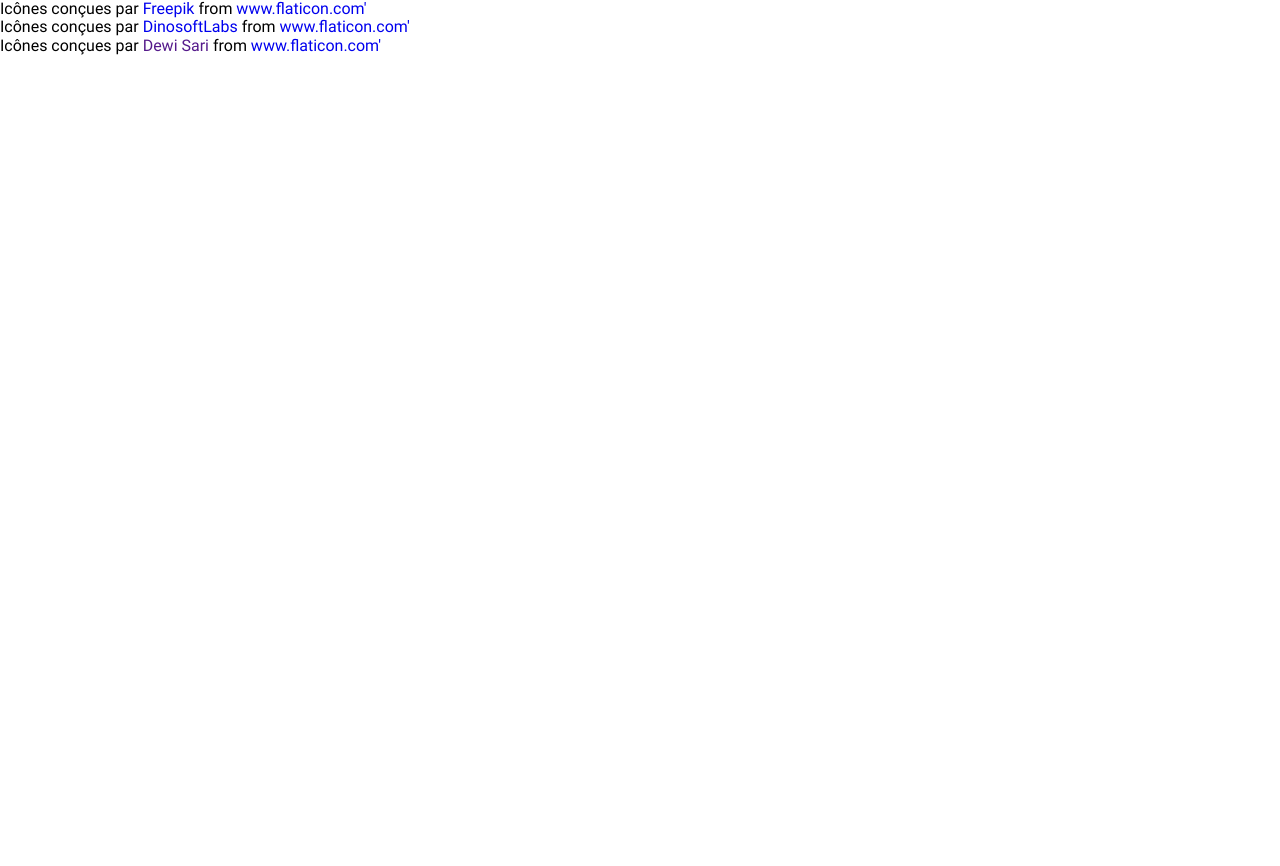
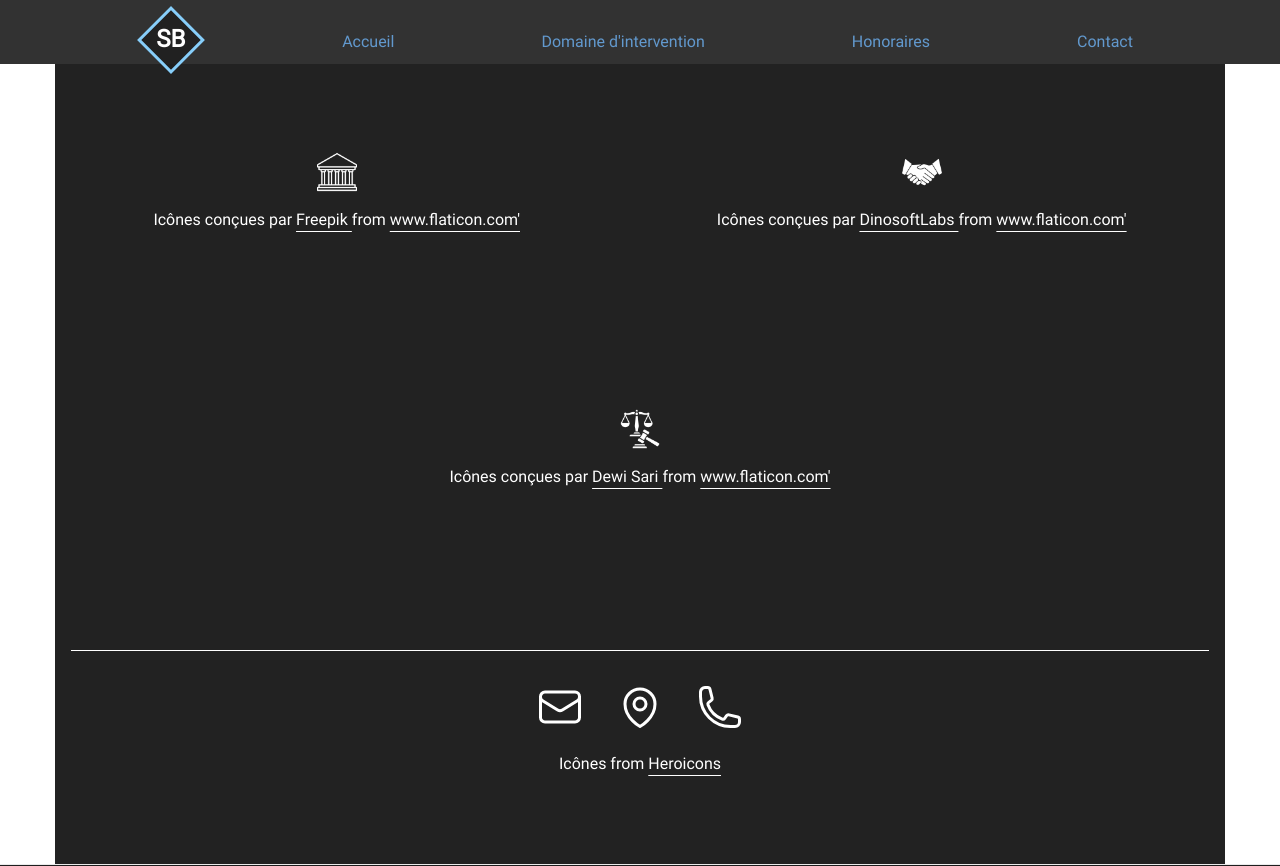
Before and after one commit to AlexisLeray/solene_beaumont, a Next.js app: page /credits in a window 1280 px wide. Shown: the top 866 px of the page. Before the commit the page ends 800 px from the top, so only its background shows below. Built offline with nearby package versions, Linux system fonts and the light colour scheme.

Commit message:
correction du format justifié des paragraphe, mise en place de la page crédits

```diff
--- a/components/Navbar.jsx
+++ b/components/Navbar.jsx
@@ -6,9 +6,9 @@
 
 const MENU_LIST = [
   { text: "Accueil", href: "/" },
-  { text: "Domaine d'intervention", href: "#domaine" },
-  { text: "Honoraires", href: "#honoraire" },
-  { text: "Contact", href: "#contact" },
+  { text: "Domaine d'intervention", href: "/#domaine" },
+  { text: "Honoraires", href: "/#honoraire" },
+  { text: "Contact", href: "/#contact" },
 ];
 
 
--- a/components/contact.jsx
+++ b/components/contact.jsx
@@ -5,8 +5,6 @@
 export default function Contact () {
     return (
         <div>
-
-        {/* <section id="contact"className={`${style.contact} container`}>  */}
         <section id="contact" className={style.contact}>
             <header className="component__header">
                 <h2>Contact</h2>
--- a/pages/credits.js
+++ b/pages/credits.js
@@ -1,10 +1,73 @@
+
+import Footer from "../components/Footer";
+import Navbar from "../components/Navbar";
+import style from '../styles/Credits.module.css'
 export default function Credits () {
     return(
         <div>
-            <div> Icônes conçues par <a href="https://www.freepik.com" title="Freepik"> Freepik </a> from <a href="https://www.flaticon.com/fr/" title="Flaticon">www.flaticon.com'</a></div>
-            <div> Icônes conçues par <a href="https://www.flaticon.com/fr/auteurs/dinosoftlabs" title="DinosoftLabs"> DinosoftLabs </a> from <a href="https://www.flaticon.com/fr/" title="Flaticon">www.flaticon.com'</a></div>
-            <div> Icônes conçues par <a href="" title="Dewi Sari"> Dewi Sari </a> from <a href="https://www.flaticon.com/fr/" title="Flaticon">www.flaticon.com'</a></div>
+            <header>
+                <Navbar/>
+            </header>
+            <main className={`${style.credit__main_content} component__main_content  container`}>
 
+
+                {/* icone tribunal */}
+
+                    <div className={style.credit__main_content_icon}>
+                        <img src="/images/tribunal2.png" alt="icone de tribunal" className={style.content__icon}/>
+                        <p>Icônes conçues par <a href="https://www.freepik.com" title="Freepik"> Freepik </a> from <a href="https://www.flaticon.com/fr/" title="Flaticon">www.flaticon.com'</a></p>
+                    </div>
+
+               {/* poignée de main  */}
+                <div className={style.credit__main_content_icon}>
+
+                        <img src="/images/poignee-de-main.png" alt="poignée de main" className={style.content__icon}/>
+                        <p>Icônes conçues par <a href="https://www.flaticon.com/fr/auteurs/dinosoftlabs" title="DinosoftLabs"> DinosoftLabs </a> from <a href="https://www.flaticon.com/fr/" title="Flaticon">www.flaticon.com'</a></p>
+
+                </div>
+               {/* icone justice */}
+
+                    <div className={style.credit__main_content_icon}>
+                        <img src="/images/justice.png" alt="marteau de justice" className={style.content__icon}/>
+                        <p>Icônes conçues par <a href="" title="Dewi Sari"> Dewi Sari </a> from <a href="https://www.flaticon.com/fr/" title="Flaticon">www.flaticon.com'</a></p>
+                    </div>
+
+                    <div className={style.credit__main_content_svg}>
+                        {/* <div> */}
+                        <svg xmlns="http://www.w3.org/2000/svg"
+                            fill="none" viewBox="0 0 24 24"
+                            strokeWidth={1.5}
+                            stroke="currentColor"
+                            className={style.credit__main__mail_icon}
+                            >
+                            <path
+                                strokeLinecap="round"
+                                strokeLinejoin="round"
+                                d="M21.75 6.75v10.5a2.25 2.25 0 01-2.25 2.25h-15a2.25 2.25 0 01-2.25-2.25V6.75m19.5 0A2.25 2.25 0 0019.5 4.5h-15a2.25 2.25 0 00-2.25 2.25m19.5 0v.243a2.25 2.25 0 01-1.07 1.916l-7.5 4.615a2.25 2.25 0 01-2.36 0L3.32 8.91a2.25 2.25 0 01-1.07-1.916V6.75"
+                                className="contact__main_mail-icon"/>
+                        </svg>
+                        <svg xmlns="http://www.w3.org/2000/svg" fill="none" viewBox="0 0 24 24" strokeWidth={1.5} stroke="currentColor" className={style.credit__main__location_icon}>
+                            <path strokeLinecap="round" strokeLinejoin="round" d="M15 10.5a3 3 0 11-6 0 3 3 0 016 0z" />
+                            <path strokeLinecap="round" strokeLinejoin="round" d="M19.5 10.5c0 7.142-7.5 11.25-7.5 11.25S4.5 17.642 4.5 10.5a7.5 7.5 0 1115 0z" />
+                        </svg>
+                        <svg xmlns="http://www.w3.org/2000/svg"
+                            fill="none"
+                            viewBox="0 0 24 24"
+                            strokeWidth={1.5}
+                            stroke="currentColor"
+                            className={style.credit__main__phone_icon}>
+                            <path
+                                strokeLinecap="round"
+                                strokeLinejoin="round"
+                                d="M2.25 6.75c0 8.284 6.716 15 15 15h2.25a2.25 2.25 0 002.25-2.25v-1.372c0-.516-.351-.966-.852-1.091l-4.423-1.106c-.44-.11-.902.055-1.173.417l-.97 1.293c-.282.376-.769.542-1.21.38a12.035 12.035 0 01-7.143-7.143c-.162-.441.004-.928.38-1.21l1.293-.97c.363-.271.527-.734.417-1.173L6.963 3.102a1.125 1.125 0 00-1.091-.852H4.5A2.25 2.25 0 002.25 4.5v2.25z"
+                            />
+                        </svg>
+                        {/* </div> */}
+                        <p>Icônes from <a href="https://heroicons.com/">Heroicons</a></p>
+                    </div>
+
+             </main>
+            <Footer/>
         </div>
         )
 }
--- a/styles/Contact.module.css
+++ b/styles/Contact.module.css
@@ -56,6 +56,9 @@
         align-content: center;
         padding: 0 0 1rem 0
     }
+    .contact__main_content p {
+        text-align: center;
+    }
     .contact__info_mail{
         grid-column: 1;
     }
@@ -82,7 +85,8 @@
     }
     .contact__info__phone_number p:nth-child(1):after {
         content: "/";
-        margin: 1.5rem
+        margin: 1.5rem;
+
     }
     .contact__info__phone_number p {
         margin-bottom: 0
--- /dev/null
+++ b/styles/Credits.module.css
@@ -0,0 +1,63 @@
+.credit__main_content {
+
+    height: 100vh;
+
+    display:flex;
+    justify-content: space-around;
+    align-items: center;
+    gap: 2rem;
+    flex-wrap: wrap;
+    /* display: grid;
+    grid-template-columns: repeat(3fr, 1fr);
+    grid-template-rows: repeat(2fr, 1fr); */
+    /* background-color: black;
+    color: white */
+}
+.credit__main_content a {
+    color: white;
+    text-decoration: underline;
+    text-underline-offset: 0.4rem
+
+}
+.credit__main_content div{
+
+    text-align: center;
+    /* width: auto */
+
+}
+.credit__main_content_icon {
+    display: flex;
+    justify-content: center;
+    align-items: center;
+    flex-direction: column;
+    width: auto;
+    grid-column: 1 3
+}
+.credit__main_content_icon p{
+    text-align: center;
+    margin-top: 0
+}
+.content__icon {
+    height: 100%;
+    width: 2.5rem;
+    margin: 1rem;
+    top: 0
+}
+.credit__main_content_svg {
+    /* display: flex;
+    justify-content: center;
+    align-items: center; */
+    width: 100%;
+    border-top: 1px solid white;
+    padding-top: 2rem
+}
+.credit__main_content_svg p {
+    text-align: center;
+}
+.credit__main_content_svg svg {
+    width: 3rem;
+    margin-left: 2rem;
+}
+.credit__main_content_svg svg:nth-child(1) {
+    margin-left: 0;
+}
--- a/styles/Domaine.module.css
+++ b/styles/Domaine.module.css
@@ -1,5 +1,4 @@
 .domaine__main__content {
-
     display: flex;
     flex-direction: column;
     align-items: center;
--- a/styles/Fees.module.css
+++ b/styles/Fees.module.css
@@ -6,6 +6,3 @@
     margin: auto
 
 }
-.header {
-
-}
--- a/styles/Footer.module.css
+++ b/styles/Footer.module.css
@@ -25,7 +25,6 @@
   height: 4rem;
   border: 3px solid var(--main-color);
   transform: rotate(45deg);
-  margin:
 }
 .footer__logo_content {
   transform: rotate(-45deg);
--- a/styles/globals.css
+++ b/styles/globals.css
@@ -93,7 +93,7 @@
   font-family: roboto;
   font-size: 1rem;
   line-height: 1.5;
-  text-align: jusitfy;
+  text-align: justify;
 }
 li {
   font-family: roboto;
```
